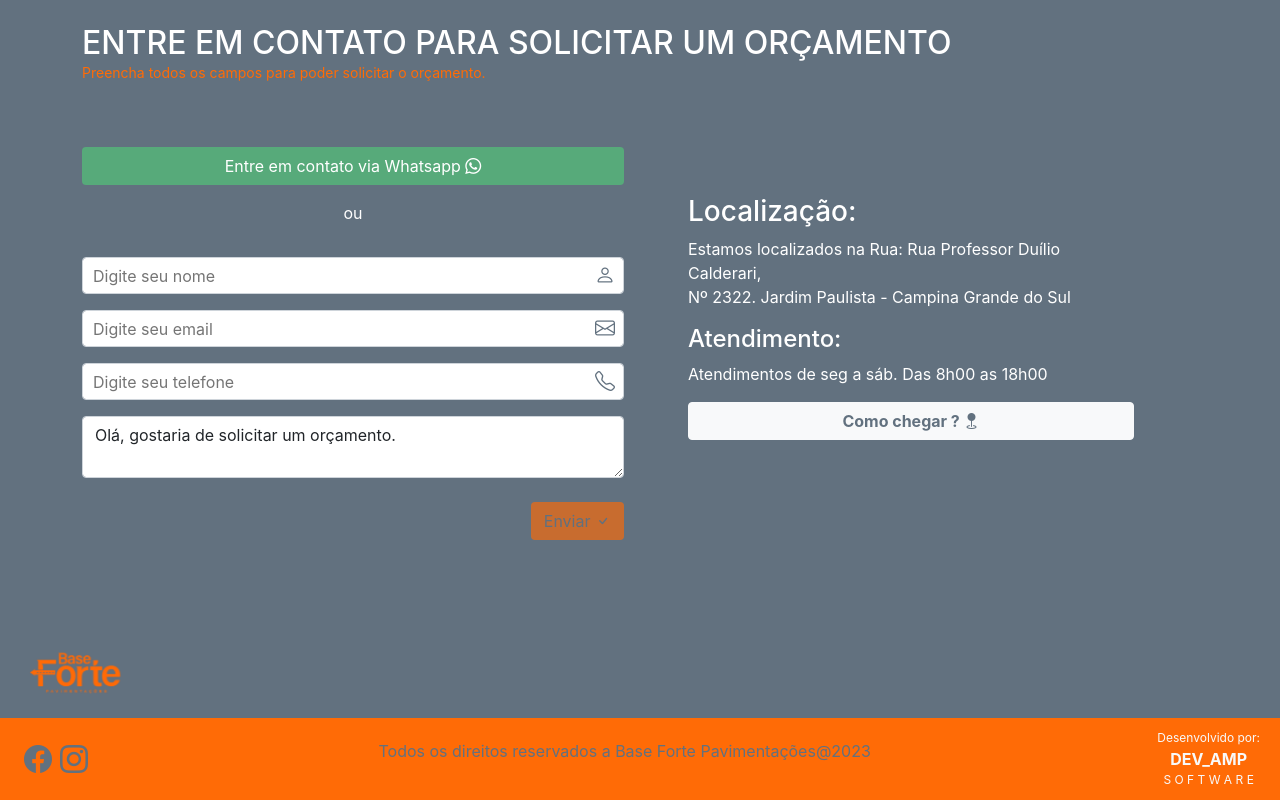
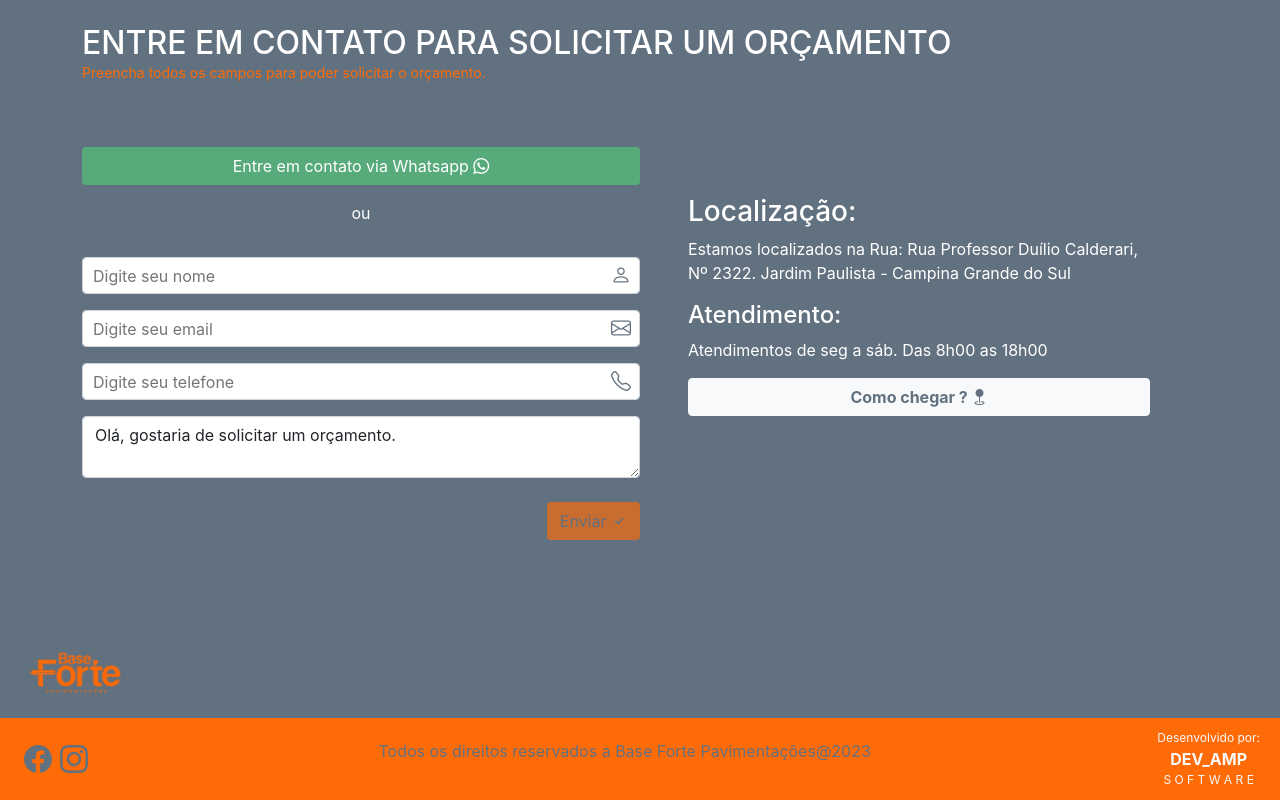
Before and after one commit to Dev-Amplifier/front_base_forte_pavimentacoes, a React (Create React App) app: page / in a window 1280 px wide. Shown: the part 2869-3669 px from the top of the page. Built offline with nearby package versions, Linux system fonts and the light colour scheme.

Commit message:
FIX: margin contact

```diff
--- a/src/components/Contact/index.jsx
+++ b/src/components/Contact/index.jsx
@@ -133,7 +133,7 @@ export default function Contact() {
 
                     </form>
 
-                    <div className="w-100 m-3">
+                    <div className="w-100 m-3 mx-auto">
                         <Fade>
                             <div className="w-100 p-5">
                                 <div className="mb-3">
```
